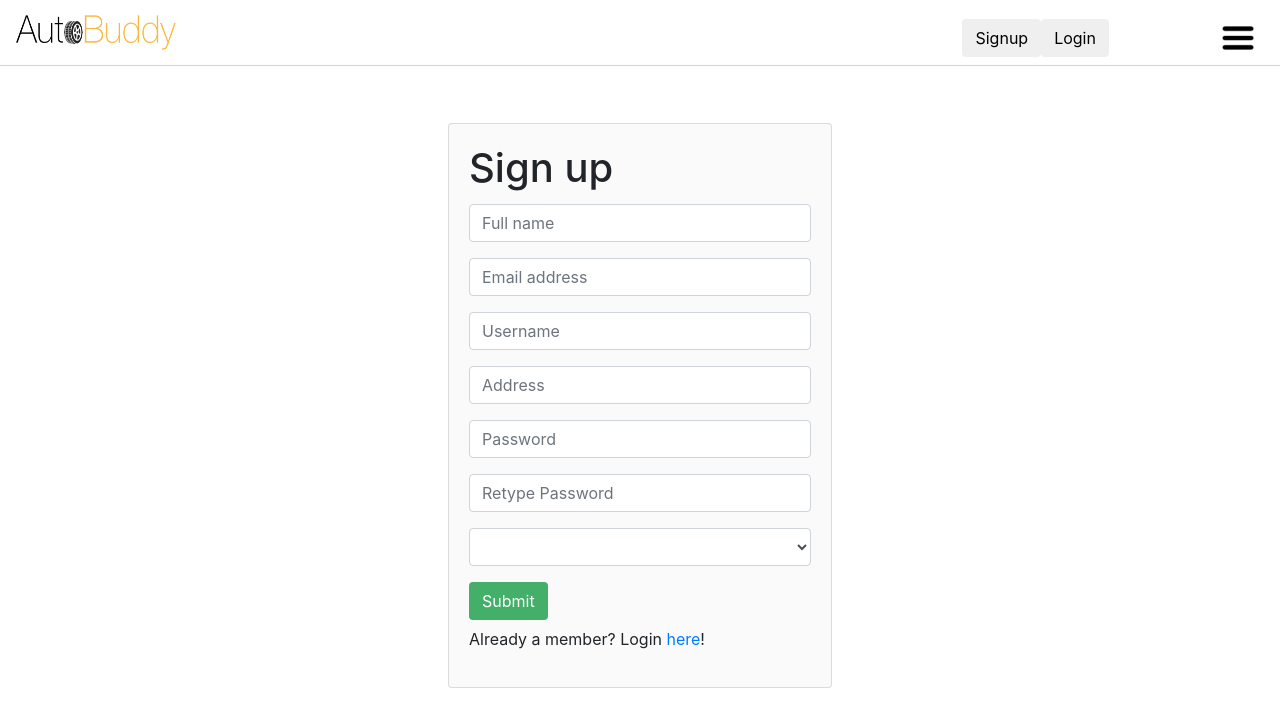
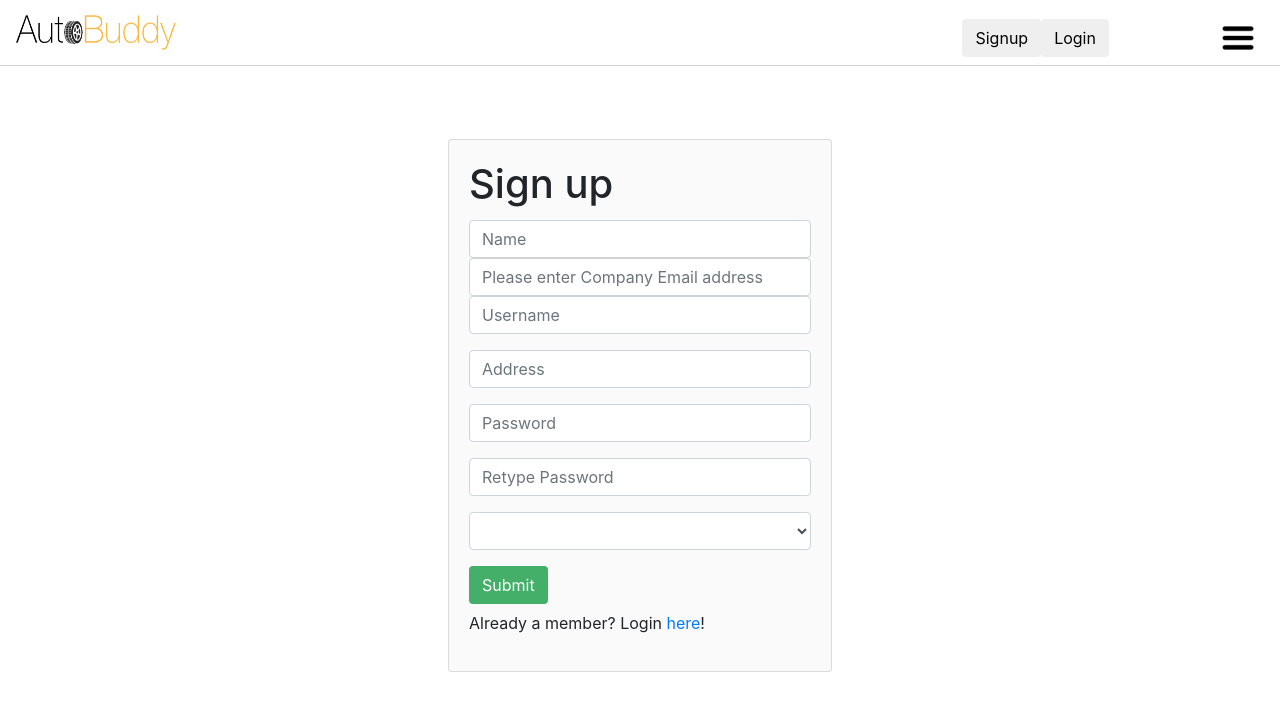
Before and after one commit to AutoBuddyDev/Web-Client, an Angular app in the folder AutoBuddy-Web-Client/: page /signup in a window 1280 px wide. Shown: the top 726 px of the page. Built offline with nearby package versions, Linux system fonts and the light colour scheme.

Commit message:
form validation for name and email done. about to work on the type of account.

```diff
--- a/AutoBuddy-Web-Client/src/app/components/signup/signup.component.html
+++ b/AutoBuddy-Web-Client/src/app/components/signup/signup.component.html
@@ -4,35 +4,62 @@
       <div class="card-body signup-card-body">
         <h1 class="card-title">Sign up</h1>
         <form name="signupform">
+
+          <div>
+              <input id="name" name="name" class="form-control" required minlength="4" appForbiddenName="bob" [(ngModel)]="full_name" #name="ngModel" placeholder="Name"
+              required>
+
+            <div *ngIf="name.invalid && (name.dirty || name.touched)" class="alert alert-danger">
+
+              <div *ngIf="name?.errors.required">
+                Name is required.
+              </div>
+              <div *ngIf="name?.errors.minlength">
+                Name must be at least 4 characters long.
+              </div>
+              <div *ngIf="name?.errors.forbiddenName">
+                Name cannot be Bob.
+              </div>
+            </div>
+          </div>
+
+          <div>
+
+          <input id="CompanyEmail" type="email" name="email" [(ngModel)]="emailS" class="form-control" pattern="[a-zA-Z0-9.-]{1,}@[a-zA-Z.-]{2,}[.]{1}[a-zA-Z]{2,}"
+            required #CompanyEmail="ngModel" placeholder="Please enter Company Email address" />
+
+          <div *ngIf="CompanyEmail.invalid && (CompanyEmail.dirty || CompanyEmail.touched)" class="alert alert-danger">
+            <div *ngIf="CompanyEmail?.errors.required"> Company Email is required. </div>
+            <div *ngIf="CompanyEmail.errors && CompanyEmail?.errors.pattern"> Email is invalid </div>
+          </div>
+
+        </div>
+
           <div class="form-group">
-            <input [(ngModel)]="full_name" type="username" class="form-control" id="full_name"  placeholder="Full name"
-              name="full_name" required>
+            <input [(ngModel)]="username" type="username" class="form-control" id="username" placeholder="Username" name="username" required>
           </div>
-          <div class="form-group">
-            <input [(ngModel)]="email" type="username" class="form-control" id="exampleInputEmail1" aria-describedby="emailHelp" placeholder="Email address"
-              name="email" required>
-          </div>
-          <div class="form-group">
-              <input [(ngModel)]="username" type="username" class="form-control" id="username"  placeholder="Username"
-                name="username" required>
-            </div>
+
           <div class="form-group">
             <input [(ngModel)]="address" type="username" class="form-control" id="address" aria-describedby="emailHelp" placeholder="Address"
               name="address" required>
           </div>
+
           <div class="form-group">
             <input [(ngModel)]="password1" type="password" class="form-control" id="exampleInputPassword1" placeholder="Password" name="password1"
               required>
           </div>
+
           <div class="form-group">
             <input [(ngModel)]="password2" type="password" class="form-control" id="exampleInputPassword2" placeholder="Retype Password"
               name="password2" required>
           </div>
+
           <div class="form-group">
             <select required [(ngModel)]="accountType" class="form-control" id="exampleFormControlSelect1" name="accounttype">
               <option *ngFor="let accountType of ['Consumer','Garage']">{{accountType}}</option>
             </select>
           </div>
+
           <button type="button" class="btn submit-signup-btn" [routerLink]="['/login']" (click)="submitSignup()">Submit</button>
         </form>
         <p class="form-paragraph">Already a member? Login
--- a/AutoBuddy-Web-Client/src/app/components/signup/signup.component.ts
+++ b/AutoBuddy-Web-Client/src/app/components/signup/signup.component.ts
@@ -1,7 +1,7 @@
 import { Component, OnInit } from '@angular/core';
 import { UserRepository } from '../../domain/user-repository';
 import { ActivatedRoute, Router } from '@angular/router';
-
+import { FormsModule, Validators, EmailValidator } from '@angular/forms';
 @Component({
   selector: 'app-signup',
   templateUrl: './signup.component.html',
@@ -16,7 +16,7 @@ export class SignupComponent implements OnInit {
   ) { }
   public full_name: string;
   public address: string;
-  public email: string;
+  public emailS: string;
   public password1: string;
   public password2: string;
   public accountType: string;
@@ -27,7 +27,7 @@ export class SignupComponent implements OnInit {
   }
 
   public submitSignup() {
-    console.log(this.email);
+    console.log(this.emailS);
     console.log(this.password1);
     console.log(this.password2);
     console.log(this.full_name);
@@ -36,7 +36,7 @@ export class SignupComponent implements OnInit {
 
     const user = {
       user_password: this.password1,
-      email:  this.email,
+      email:  this.emailS,
       address: this.address,
       full_name: this.full_name,
       username: this.username,
```
Also changed, not shown: 1 other file (tests, documents, lock files or other folders).
